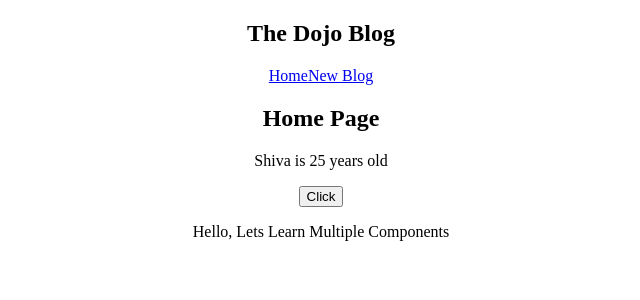
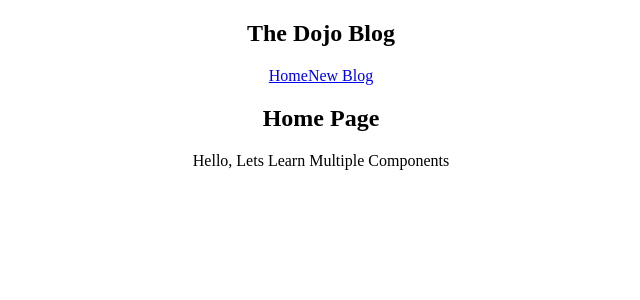
Before and after one commit to shivendra8004/HelloReact, a React (Create React App) app: page / in a window 1280 px wide. Shown: the top 300 px of the page, without its empty margins (319-959 px from the left). Built offline with nearby package versions, Linux system fonts and the light colour scheme; the HTML template or start-up script is replaced by a standard one.

Commit message:
Tut 9 ended about react dev tools

```diff
--- a/src/components/Home.js
+++ b/src/components/Home.js
@@ -1,19 +1,9 @@
 import { useState } from "react";
 
 const Home = () => {
-    const [name,setName]=useState('Shiva');
-    const [age,setAge]=useState(25);
-    const handleClick=()=>{
-        setName("Shivendra");
-        setAge(19);
-    }
     return (
         <div className="home">
             <h2>Home Page</h2>
-            <p >{name} is {age} years old</p>
-            <button className="btn" onClick={handleClick}>
-                Click
-            </button>
         </div>
      );
 }
```
